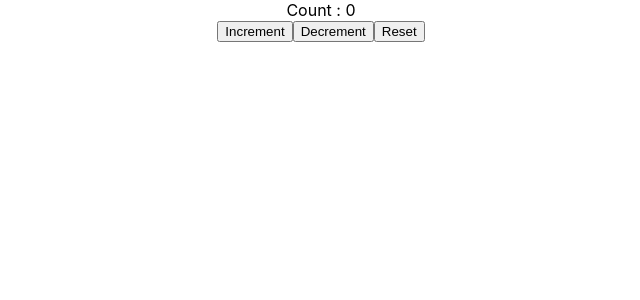
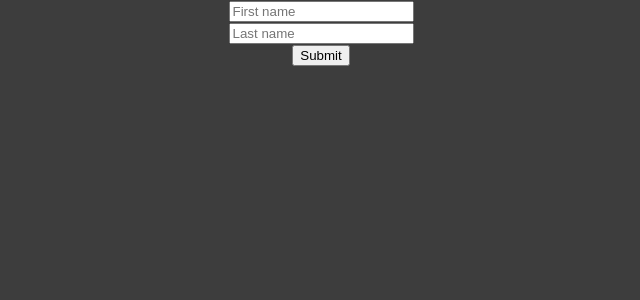
Before and after one commit to hardikd-zignuts/React-Practice, a React (Create React App) app: page / in a window 1280 px wide. Shown: the top 300 px of the page, without its empty margins (319-959 px from the left). Built offline with nearby package versions, Linux system fonts and the light colour scheme.

Commit message:
useInput Custom Hook

```diff
--- a/src/App.js
+++ b/src/App.js
@@ -1,11 +1,11 @@
 import "./App.css";
-import ButtonCounter1 from "./components/ButtonCounter1";
+import InputHook from "./components/InputHook";
 
 function App() {
   return (
     <>
       <div className="App">
-        <ButtonCounter1 />
+        <InputHook />
       </div>
     </>
   );
--- a/src/Hooks/useCounter.jsx
+++ b/src/Hooks/useCounter.jsx
@@ -1,4 +1,4 @@
-import React, { useState } from "react";
+import { useState } from "react";
 
 const useCounter = (initialCount, value) => {
   const [count, setCount] = useState(initialCount);
--- /dev/null
+++ b/src/Hooks/useInput.jsx
@@ -0,0 +1,19 @@
+import { useState } from "react";
+
+const useInput = (initialValue) => {
+  const [name, setName] = useState(initialValue);
+
+  const reset = () => {
+    setName(initialValue);
+  };
+
+  const obj = {
+    value :name,
+    onChange: (e) => {
+      setName(e.target.value);
+    },
+  };
+  return [name, obj, reset];
+};
+
+export default useInput;
--- /dev/null
+++ b/src/components/InputHook.jsx
@@ -0,0 +1,29 @@
+import React from "react";
+import useInput from "../Hooks/useInput";
+
+const InputHook = () => {
+  const [firstName, firstObj, resetFirst] = useInput("");
+  const [lastName, lastObj, resetLast] = useInput("");
+
+  const handleSubmit = (e) => {
+    e.preventDefault();
+    alert(`Hello ${firstName} ${lastName}`);
+    resetFirst();
+    resetLast();
+  };
+  return (
+    <div>
+      <form onSubmit={handleSubmit}>
+        <div>
+          <input {...firstObj} type="text" placeholder="First name" />
+        </div>
+        <div>
+          <input {...lastObj} type="text" placeholder="Last name" />
+        </div>
+        <button>Submit</button>
+      </form>
+    </div>
+  );
+};
+
+export default InputHook;
--- a/src/index.css
+++ b/src/index.css
@@ -5,6 +5,8 @@ body {
     sans-serif;
   -webkit-font-smoothing: antialiased;
   -moz-osx-font-smoothing: grayscale;
+  background-color: #000000c2;
+  color: white;
 }
 
 code {
```
